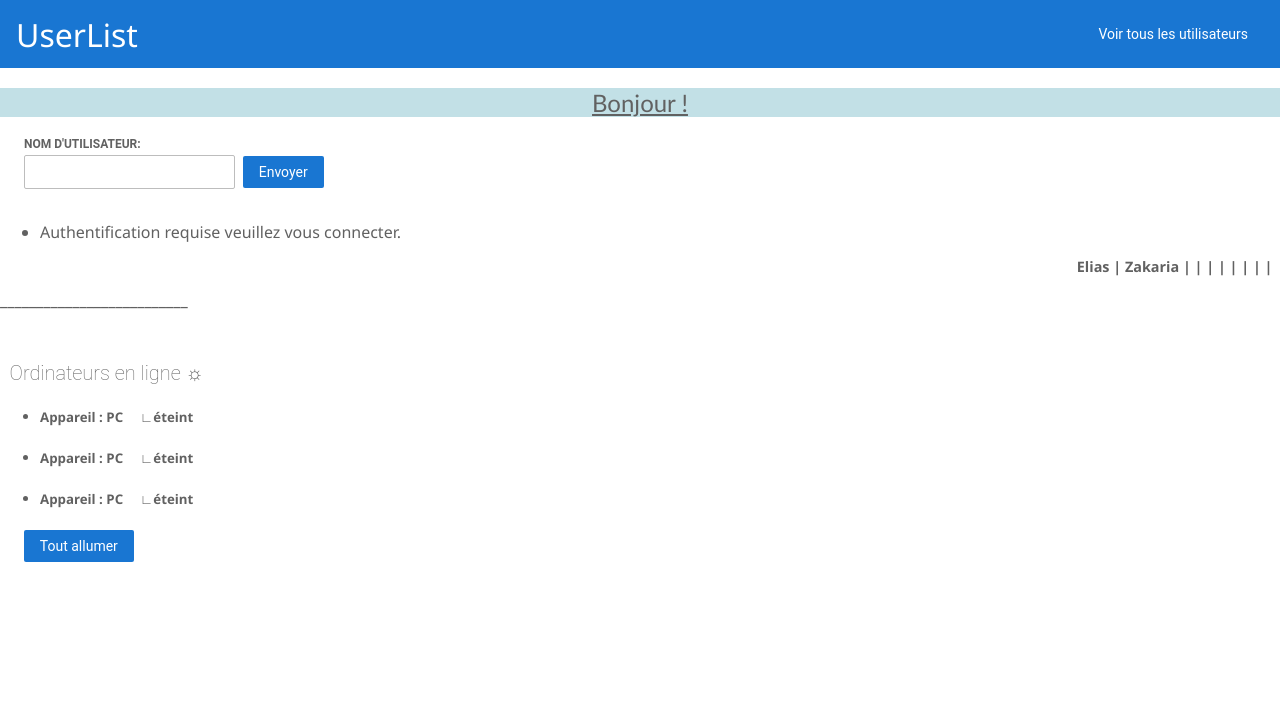
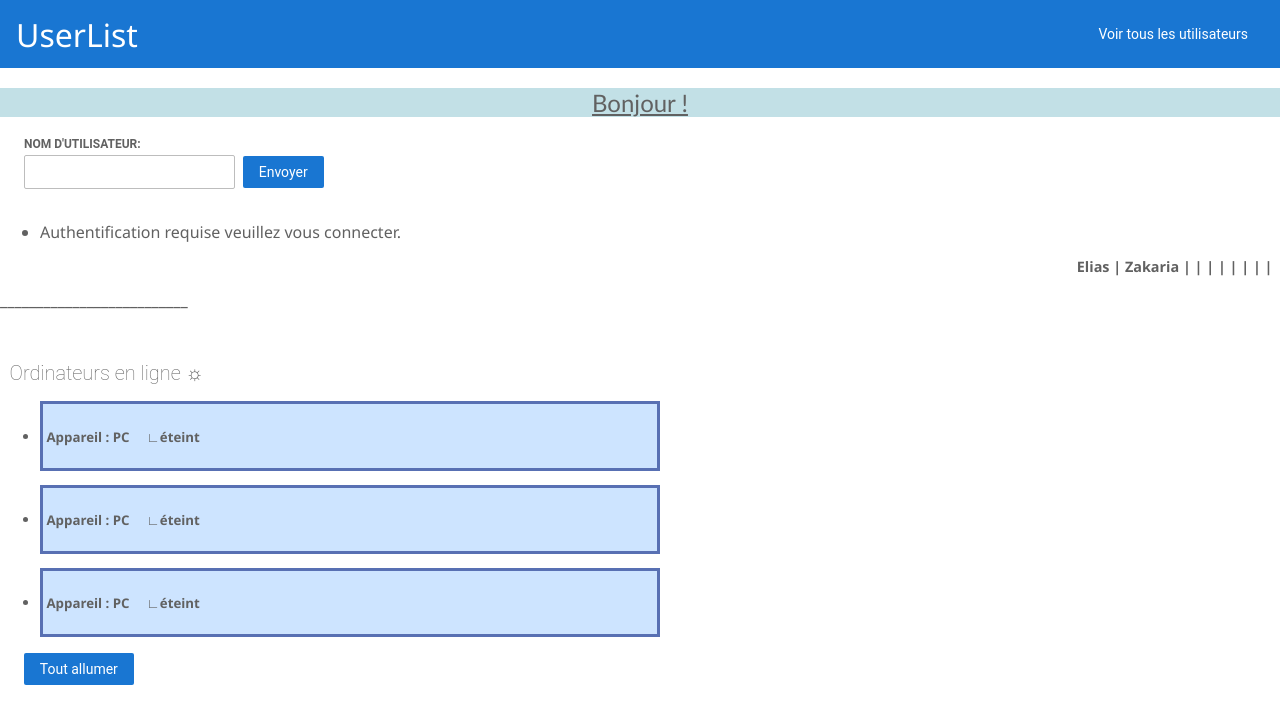
Before and after one commit to efarssi/finalversionuserlist, an Angular app: page / in a window 1280 px wide. Shown: the top 724 px of the page. Built offline with nearby package versions, Linux system fonts and the light colour scheme.

Commit message:
7 files modified

```diff
--- /dev/null
+++ b/src/app/app.component.css
@@ -0,0 +1 @@
+background-image: url(https://helpx.adobe.com/content/dam/help/en/stock/how-to/visual-reverse-image-search/jcr_content/main-pars/image/visual-reverse-image-search-v2_intro.jpg);
--- a/src/app/app.component.html
+++ b/src/app/app.component.html
@@ -1,3 +1,5 @@
+
+
 <app-top-bar></app-top-bar>
 <app-utilisateur></app-utilisateur>
 
@@ -7,7 +9,9 @@
       <h2>  Ordinateurs en ligne ☼</h2>
       <ul>
         <app-appareil></app-appareil>
+        <p> </p>
         <app-appareil></app-appareil>
+        <p> </p>
         <app-appareil></app-appareil>
       </ul>
             <button class="btn btn-success"
--- a/src/app/app.module.ts
+++ b/src/app/app.module.ts
@@ -8,6 +8,7 @@ import { TopBarComponent } from './top-bar/top-bar.component';
 import { UtilisateurComponent } from './utilisateur/utilisateur.component';
 import { AppareilComponent } from './appareil/appareil.component';
 import { FormsModule } from '@angular/forms';
+styleUrls: ['./app.component.css']
 
 @NgModule({
   imports: [
--- a/src/app/appareil/appareil.component.css
+++ b/src/app/appareil/appareil.component.css
@@ -1,3 +1,10 @@
 h5 {
   font-family: Segoe UI;
 }
+
+li {
+border: medium solid #5870b3;
+width: 50%;
+background-color: rgb(205, 228, 255);
+
+}
--- a/src/app/appareil/appareil.component.html
+++ b/src/app/appareil/appareil.component.html
@@ -1,4 +1,4 @@
 
 <li>
-  <h5>Appareil : {{ appareilName }}     ∟{{ getStatus()}}</h5>
+  <h5> Appareil : {{ appareilName }}     ∟{{ getStatus()}}</h5>
 </li>
--- a/src/app/appareil/appareil.component.ts
+++ b/src/app/appareil/appareil.component.ts
@@ -9,7 +9,8 @@ import { Component, OnInit } from '@angular/core';
 export class AppareilComponent implements OnInit {
 
   appareilName: string = 'PC';
-  appareilStatus: string = 'éteint';
+  appareilStatus1: string = 'éteint';
+  appareilStatus2: string = 'allumé';
 
   constructor() { }
 
@@ -17,7 +18,8 @@ export class AppareilComponent implements OnInit {
   }
 
   getStatus() {
-    return this.appareilStatus;
+    return this.appareilStatus1;
+    return this.appareilStatus2;
   }
 
 }
--- a/src/app/utilisateur/utilisateur.component.css
+++ b/src/app/utilisateur/utilisateur.component.css
@@ -1,5 +1,6 @@
 li, h4, p, div {
   font-family: Segoe UI;
+
 
 }
 
```
